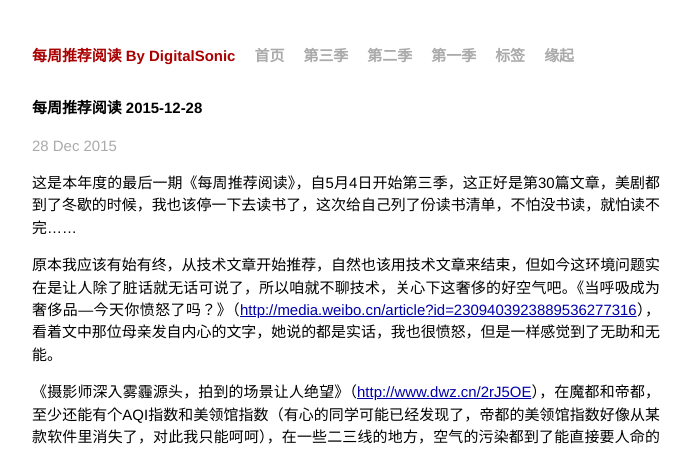
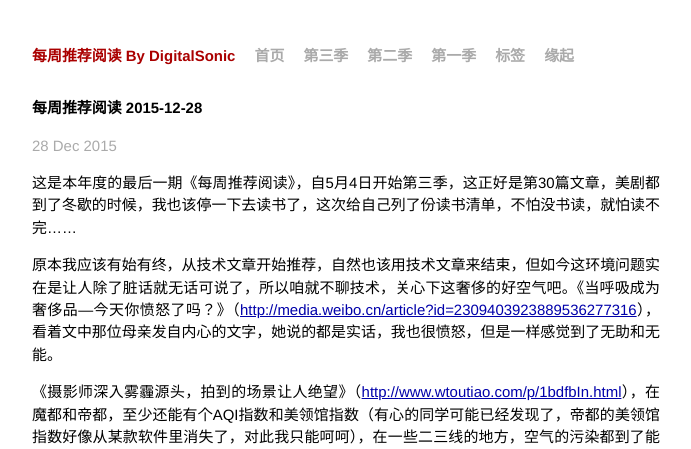
Before and after one commit to digitalsonic/recommend-reading, a Jekyll site: the page built from _posts/2015-12-28-.md, in a window 1280 px wide. Shown: the top 449 px of the page, without its empty margins (294-985 px from the left). Built offline with Jekyll 4.4.1, drawn with Linux system fonts in a browser that asks for light colours; Markdown is read by kramdown in place of the engine named in the settings; some of the changed lines change nothing that is shown.

Commit message:
update links

```diff
--- a/_posts/2015-12-28-.md
+++ b/_posts/2015-12-28-.md
@@ -10,7 +10,7 @@ tags:   环境 科技
 
 原本我应该有始有终，从技术文章开始推荐，自然也该用技术文章来结束，但如今这环境问题实在是让人除了脏话就无话可说了，所以咱就不聊技术，关心下这奢侈的好空气吧。《当呼吸成为奢侈品---今天你愤怒了吗？》（[http://media.weibo.cn/article?id=2309403923889536277316](http://media.weibo.cn/article?id=2309403923889536277316)），看着文中那位母亲发自内心的文字，她说的都是实话，我也很愤怒，但是一样感觉到了无助和无能。
 
-《摄影师深入雾霾源头，拍到的场景让人绝望》（[http://www.dwz.cn/2rJ5OE](http://www.dwz.cn/2rJ5OE)），在魔都和帝都，至少还能有个AQI指数和美领馆指数（有心的同学可能已经发现了，帝都的美领馆指数好像从某款软件里消失了，对此我只能呵呵），在一些二三线的地方，空气的污染都到了能直接要人命的地步，连喝口干净的水都成了难事。看到其中的照片，我想大部分人都会有所思有所想吧。
+《摄影师深入雾霾源头，拍到的场景让人绝望》（[http://www.wtoutiao.com/p/1bdfbIn.html](http://www.wtoutiao.com/p/1bdfbIn.html)），在魔都和帝都，至少还能有个AQI指数和美领馆指数（有心的同学可能已经发现了，帝都的美领馆指数好像从某款软件里消失了，对此我只能呵呵），在一些二三线的地方，空气的污染都到了能直接要人命的地步，连喝口干净的水都成了难事。看到其中的照片，我想大部分人都会有所思有所想吧。
 
 ![雾霾源头](http://7xn7do.com1.z0.glb.clouddn.com/images%2Fair-pollution.jpg-normalized)
 
```
